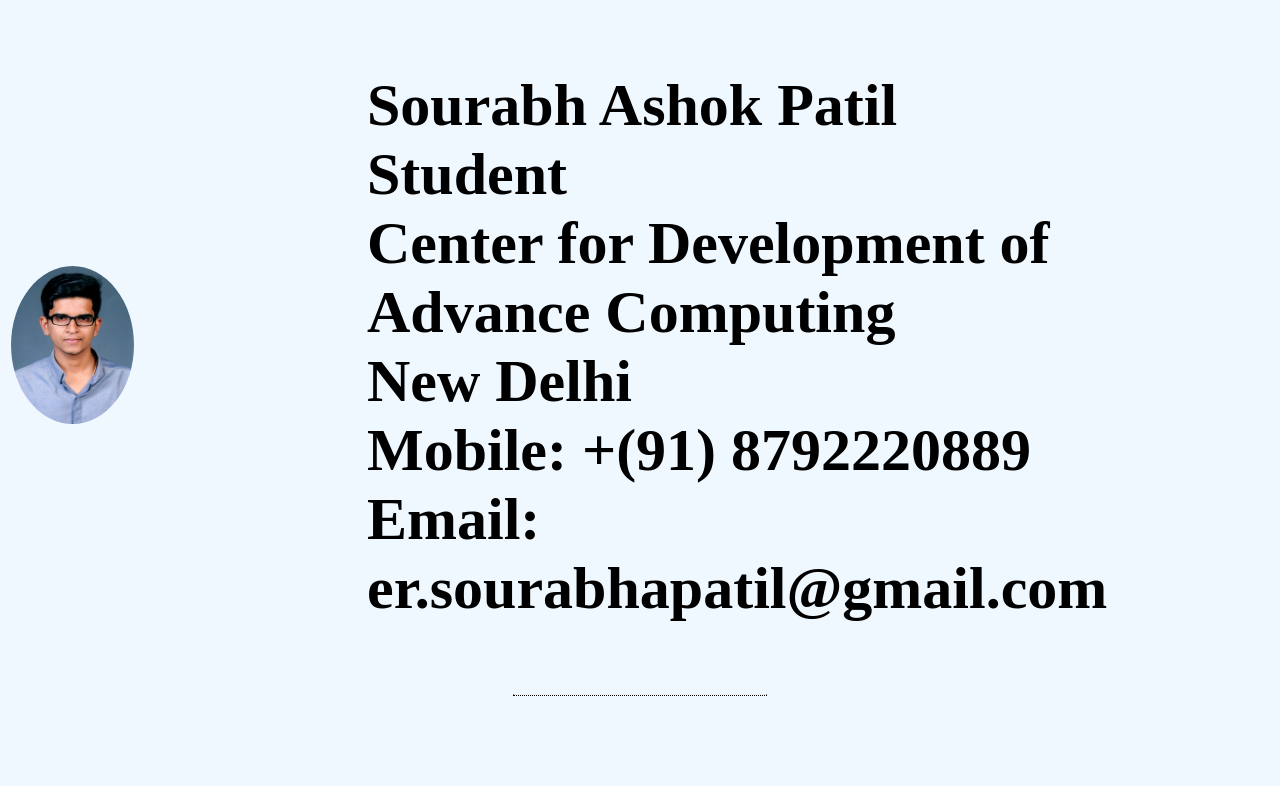
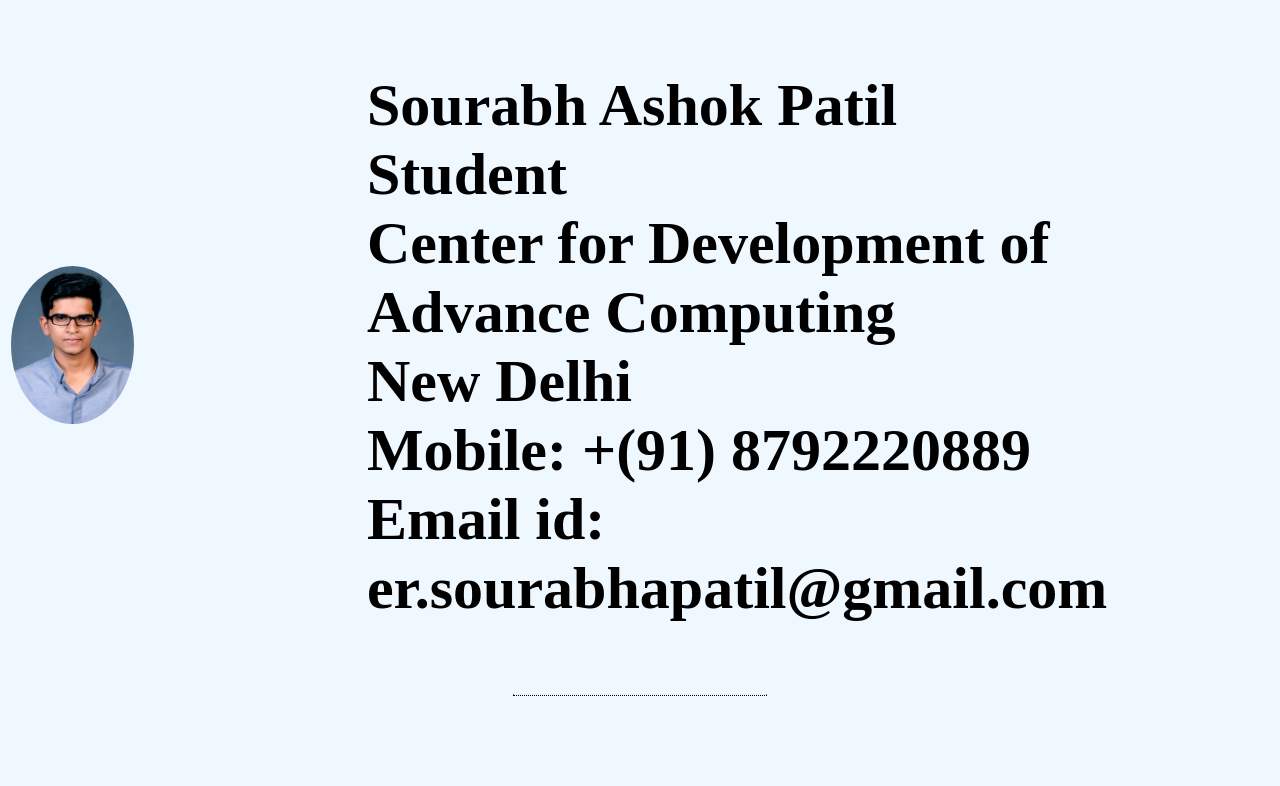
Before and after one commit to sourabh451/cv, a plain HTML site: page index.html in a window 1280 px wide. Shown: the top 786 px of the page. Drawn offline with Linux system fonts and the light colour scheme.

Commit message:
Update index.html

```diff
--- a/index.html
+++ b/index.html
@@ -22,7 +22,7 @@
                     Center for Development of Advance Computing<br>
                     New Delhi<br>
                     Mobile: +(91) 8792220889<br>
-                    Email: er.sourabhapatil@gmail.com
+                    Email id: er.sourabhapatil@gmail.com
                 </p>
             </div>
         </td>
```
